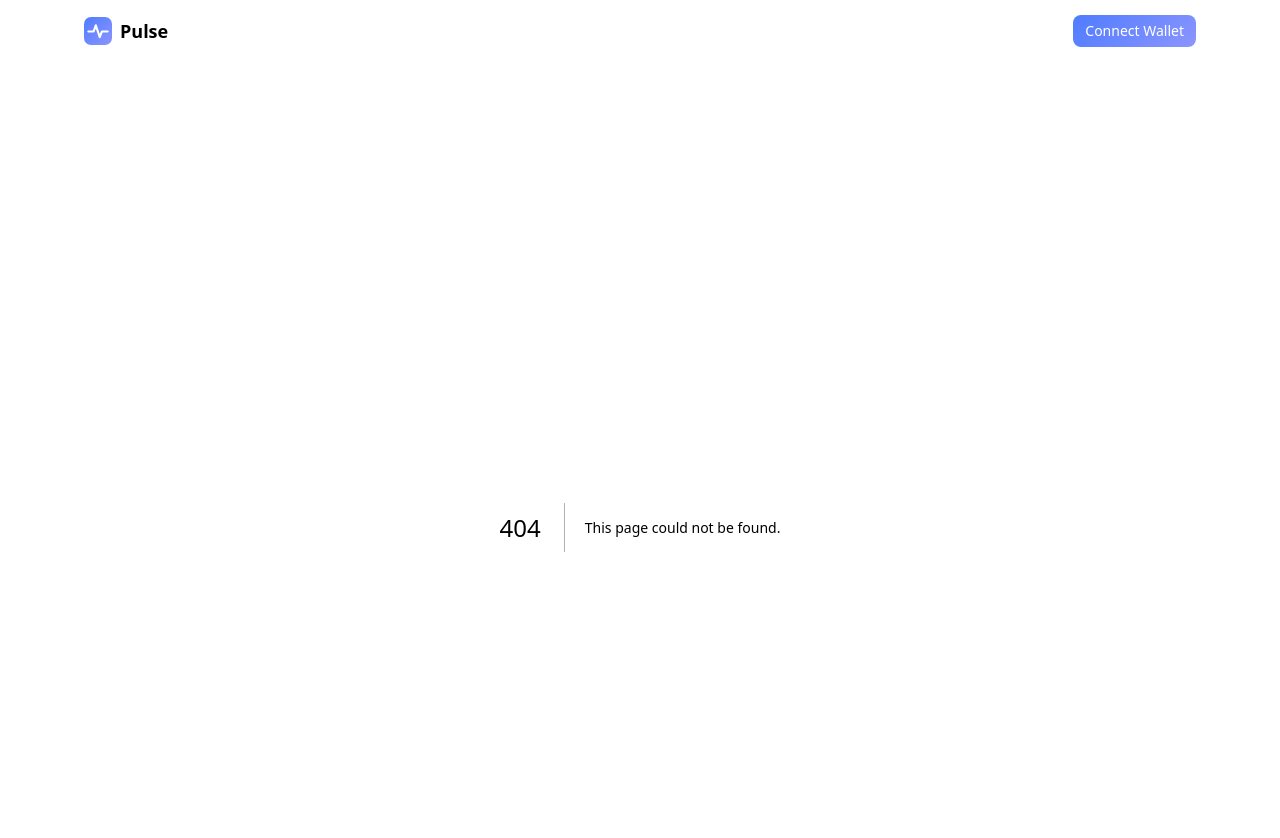
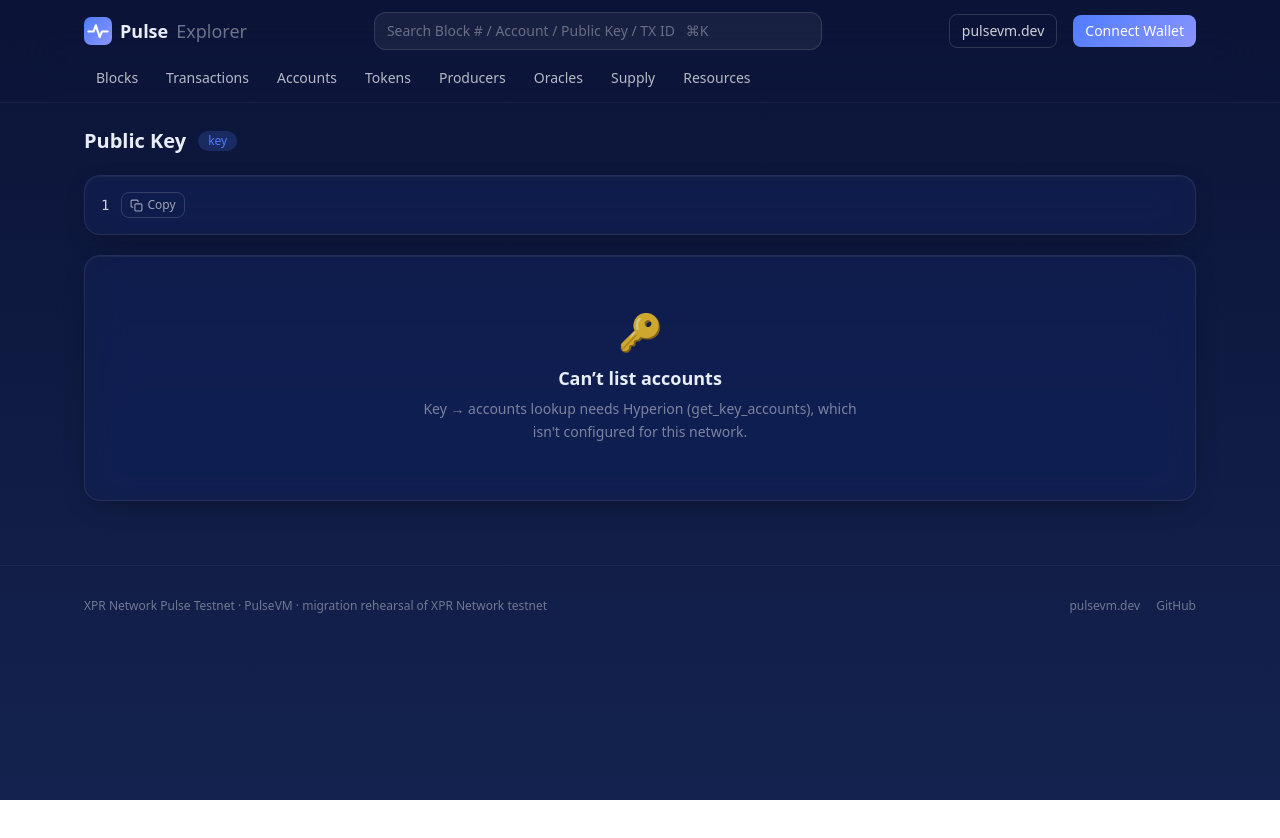
Before and after one commit to paulgnz/pulse-explorer, a Next.js app: page /key/1 in a window 1280 px wide. Before the commit this address had no page. Shown: the top 838 px of the page. After the commit the page ends 800 px from the top, so only its background shows below. Built offline with nearby package versions, Linux system fonts and the light colour scheme.

Commit message:
add /key/[key] page: list accounts controlled by a public key (Hyperion get_key_accounts); route search there

```diff
--- /dev/null
+++ b/app/key/[key]/page.tsx
@@ -0,0 +1,58 @@
+import { getKeyAccounts } from "@/lib/hyperion";
+import { hyperionConfigured } from "@/lib/hyperion";
+import EmptyState from "@/components/EmptyState";
+import CopyButton from "@/components/CopyButton";
+
+export const dynamic = "force-dynamic";
+
+export default async function KeyPage({ params }: { params: { key: string } }) {
+  const key = decodeURIComponent(params.key);
+  let accounts: string[] = [];
+  let err = "";
+  if (!hyperionConfigured()) {
+    err = "Key → accounts lookup needs Hyperion (get_key_accounts), which isn't configured for this network.";
+  } else {
+    try {
+      const r: any = await getKeyAccounts(key);
+      accounts = r?.account_names || [];
+    } catch (e: any) {
+      err = "Hyperion is unavailable or still syncing — try again shortly.";
+    }
+  }
+
+  return (
+    <div className="space-y-5">
+      <div className="flex items-center gap-3 flex-wrap">
+        <h1 className="text-xl font-bold">Public Key</h1>
+        <span className="chip bg-accent/20 text-accent">key</span>
+      </div>
+
+      <div className="card p-4 flex items-center gap-3 flex-wrap">
+        <span className="mono text-sm break-all text-white/80">{key}</span>
+        <CopyButton text={key} label="public key" />
+      </div>
+
+      {err ? (
+        <EmptyState icon="🔑" title="Can’t list accounts">{err}</EmptyState>
+      ) : accounts.length === 0 ? (
+        <EmptyState icon="🔑" title="No accounts found">
+          No accounts on this network are currently controlled by this key (or Hyperion hasn’t finished indexing).
+        </EmptyState>
+      ) : (
+        <div className="card">
+          <div className="px-4 py-3 border-b border-line text-sm text-white/60">
+            Accounts controlled by this key <span className="text-white/40">({accounts.length})</span>
+          </div>
+          <div className="grid sm:grid-cols-2 md:grid-cols-3 gap-2 p-4">
+            {accounts.map((a) => (
+              <a key={a} href={`/account/${a}`}
+                className="rounded-xl bg-white/[0.04] border border-white/10 px-3 py-2.5 mono text-sm hover:border-accent/50 hover:bg-white/[0.06] transition-colors break-all">
+                {a}
+              </a>
+            ))}
+          </div>
+        </div>
+      )}
+    </div>
+  );
+}
--- a/components/Search.tsx
+++ b/components/Search.tsx
@@ -15,7 +15,7 @@ function classify(q: string) {
   if (!t) return null;
   if (/^\d+$/.test(t)) return { kind: "Block", href: `/block/${t}` };
   if (/^[0-9a-fA-F]{64}$/.test(t)) return { kind: "Tx / Block", href: `/tx/${t}` };
-  if (/^(PUB_|EOS)/.test(t)) return { kind: "Key", href: `/search?key=${t}` };
+  if (/^(PUB_|EOS)/.test(t)) return { kind: "Key", href: `/key/${encodeURIComponent(t)}` };
   if (/^[a-z1-5.]{1,13}$/.test(t)) return { kind: "Account", href: `/account/${t}` };
   return { kind: "Search", href: `/account/${t}` };
 }
```
